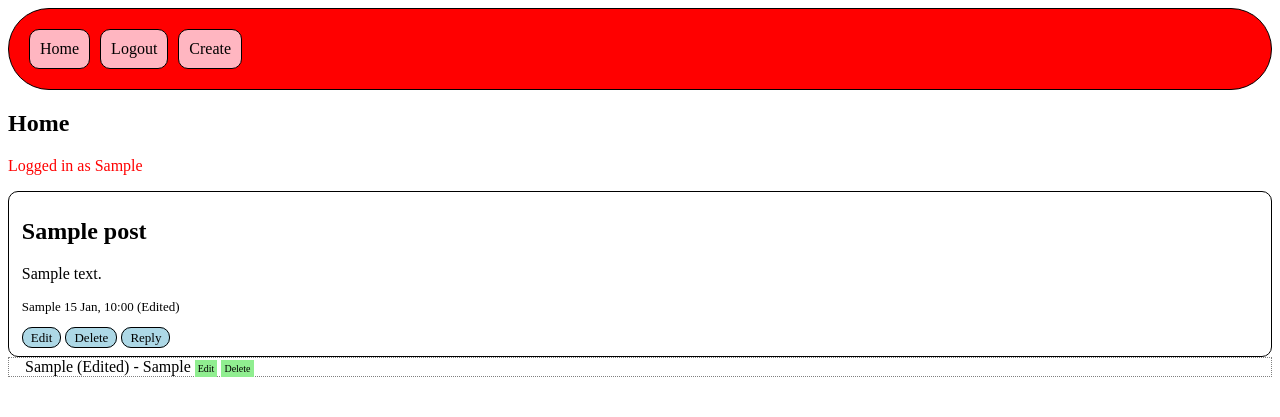
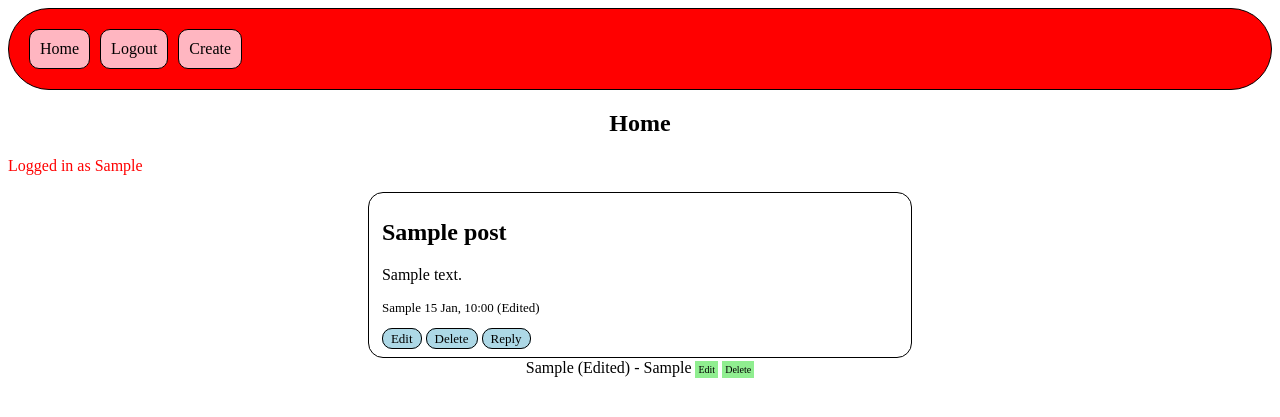
Before and after one commit to WR417H29/BlogApp, a Flask app: page /home in a window 1280 px wide. Shown: the top 417 px of the page. Run offline with Flask 2, Linux system fonts and the light colour scheme; a user stored in the database is signed in; tables that the repository leaves empty hold one stand-in row (values such as "Sample post").

Commit message:
Started adding styling

```diff
--- a/api/static/styles.css
+++ b/api/static/styles.css
@@ -1,10 +1,20 @@
 div.post {
-    padding: 1vw;
+    margin: 1px;
+    padding-left: 1vw;
+    padding-right: 29vw;
     padding-top: 0.5vw;
     padding-bottom: 0.8vw;
     border: 1px solid black;
-    border-radius: 10px;
+    border-radius: 15px;
 }
+
+div.cont {
+    display: flex;
+    justify-content: center;
+    align-items: center;
+    text-align: left;
+}
+
 div.flash-message {
     color: red;
 }
@@ -12,13 +22,12 @@ div.flash-message {
 p.post-footer {
     font-size: 13px;
 }
+
 p.login-display {
     color: red;
 }
 
 div.reply-body {
-    border: 1px dotted gray;
-    text-indent: 16px;
     margin-bottom: 5px;
 }
 
@@ -66,3 +75,9 @@ a.reply-button {
     padding: 3px;
     border-radius: 0;
 }
+
+h1.header {
+    display: flex;
+    justify-content: center;
+    align-items: center;
+}
--- a/api/templates/view/index.html
+++ b/api/templates/view/index.html
@@ -1,7 +1,7 @@
 {% extends 'base.html' %}
 {% block title %} Home {% endblock %}
 {% block header %}
-<h1>Home</h1>
+<h1 class="header">Home</h1>
 {% endblock %}
 
 
@@ -13,6 +13,7 @@
 {% endif %}
 <section class="posts">
     {% for post in posts %}
+    <div class="cont">
         <div class="post">
             <h2 class="post-title">{{post.title}}</h2>
 
@@ -34,10 +35,12 @@
             {% endif %}
             <br />
         </div>
+    </div>
 
     {% for reply in replies %}
     {% if reply.post_id == post.id %}
     {% if current_user.id == reply.author_id %}
+    <div class="cont">
         <div class="reply-body">
             {{reply.reply}}
             {% if reply.edited %}
@@ -48,7 +51,9 @@
             <a class="button reply-button reply-edit" href="/post/reply/edit/{{reply.id}}">Edit</a>
             <a class="button reply-button reply-delete" href="/post/reply/delete/{{reply.id}}">Delete</a>
         </div>
+    </div>
     {% else %}
+    <div class="cont">
         <div class="reply-body">
             {{reply.reply}}
             {% if reply.edited %}
@@ -57,6 +62,7 @@
             -
             {{ User.query.filter_by(id=reply.author_id).first().username.capitalize() }}
         </div>
+    </div>
     {% endif %}
     {% endif %}
     {% endfor %}
```
Lines whose indentation alone changed are shown as unchanged.
